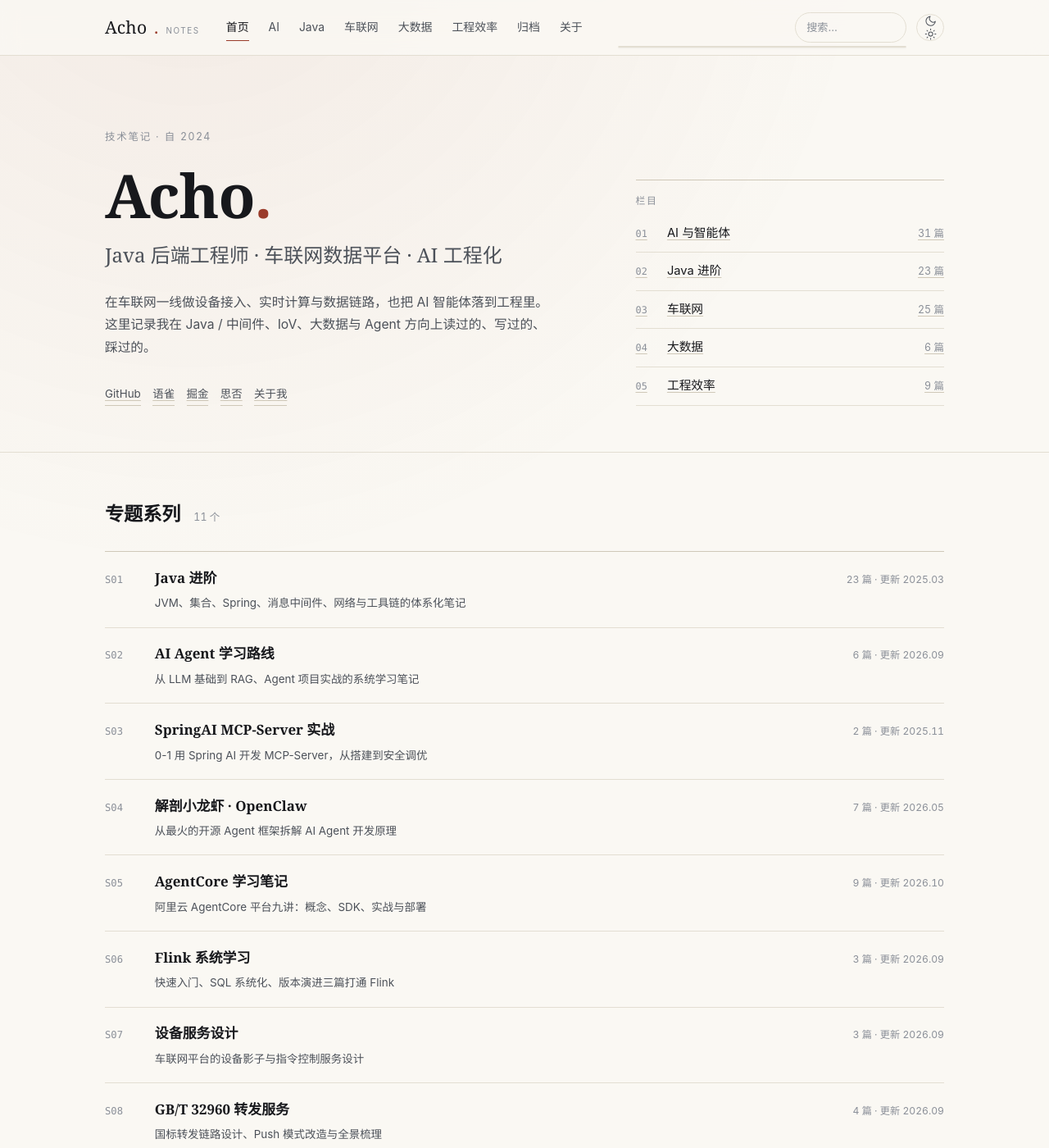
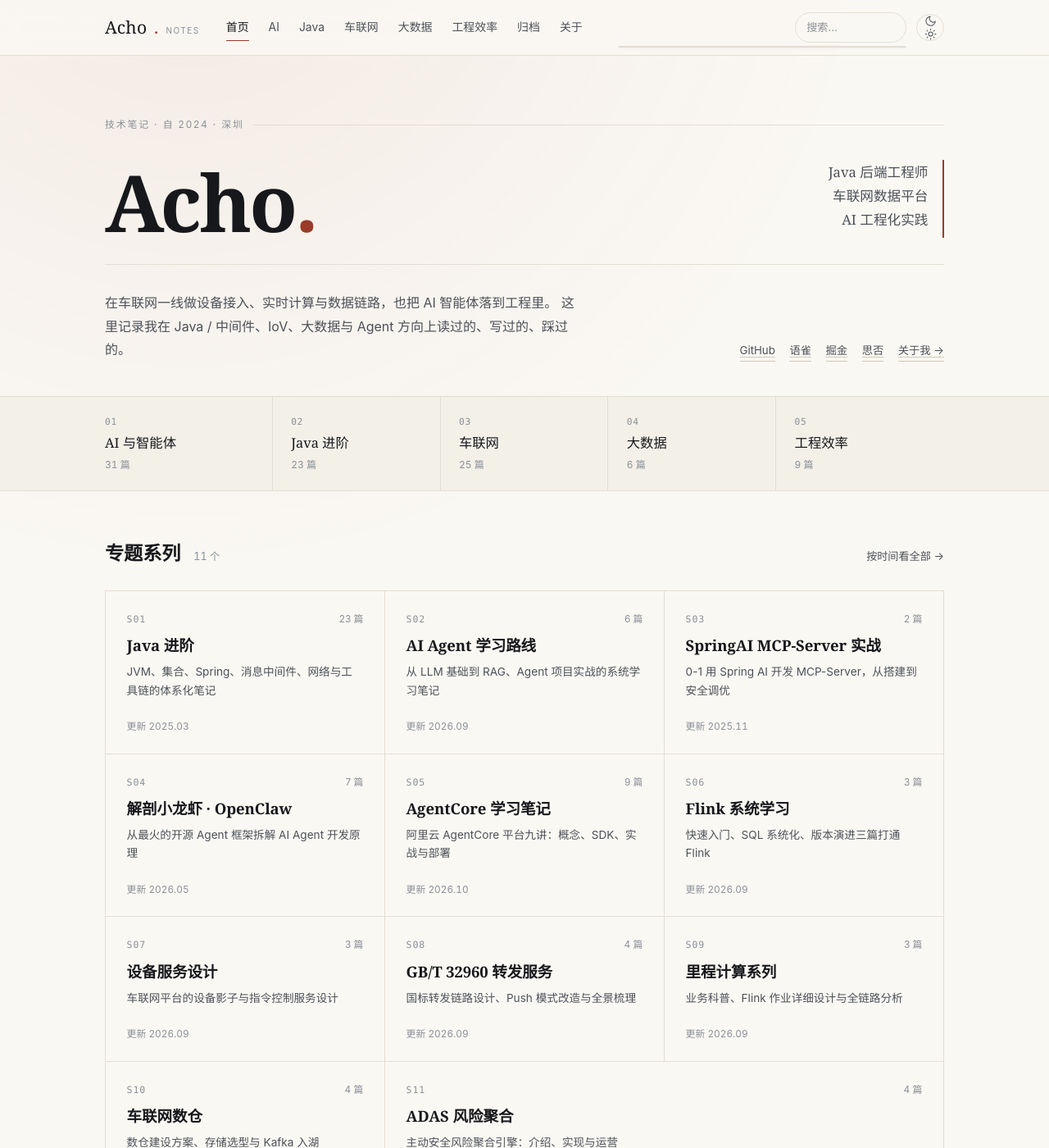
Before and after one commit to Leon-Acco/Leon-Acco.github.io, a Jekyll site: the page built from index.html, in a window 1280 px wide and 1400 px high. Shown: the whole window at 82% size. Built offline with Jekyll 4.4.1, drawn with Linux system fonts in a browser that asks for light colours; some of the changed text lies outside the part shown.

Commit message:
fix: 文章页目录/正文列序错位，正文被压到 224px；重排首页 hero 与系列网格、页脚对齐

```diff
--- a/_layouts/home.html
+++ b/_layouts/home.html
@@ -2,11 +2,15 @@
 layout: default
 ---
 <section class="hero">
-  <div class="wrap hero-grid">
-    <div>
-      <p class="hero-kicker">技术笔记 · 自 2024</p>
+  <div class="wrap">
+    <p class="hero-kicker">技术笔记 · 自 2024 · 深圳</p>
+
+    <div class="hero-top">
       <h1 class="hero-name">Acho<em>.</em></h1>
-      <p class="hero-role">Java 后端工程师 · 车联网数据平台 · AI 工程化</p>
+      <p class="hero-role">Java 后端工程师<br>车联网数据平台<br>AI 工程化实践</p>
+    </div>
+
+    <div class="hero-foot">
       <p class="hero-lede">
         在车联网一线做设备接入、实时计算与数据链路，也把 AI 智能体落到工程里。
         这里记录我在 Java / 中间件、IoV、大数据与 Agent 方向上读过的、写过的、踩过的。
@@ -16,27 +20,25 @@ layout: default
         <a href="https://www.yuque.com/u22429903" target="_blank" rel="noopener">语雀</a>
         <a href="https://juejin.cn/user/4191761160999496" target="_blank" rel="noopener">掘金</a>
         <a href="https://segmentfault.com/u/acho" target="_blank" rel="noopener">思否</a>
-        <a href="{{ '/about/' | relative_url }}">关于我</a>
+        <a href="{{ '/about/' | relative_url }}">关于我 →</a>
       </p>
     </div>
-    <div class="hero-index">
-      <p class="hero-index-title">栏目</p>
-      <ul>
+  </div>
+
+  <nav class="index-strip" aria-label="栏目">
+    <div class="wrap index-strip-inner">
       {% assign cats = "ai,java,iot,bigdata,tools" | split: "," %}
       {% assign catnames = "AI 与智能体,Java 进阶,车联网,大数据,工程效率" | split: "," %}
       {% for c in cats %}
       {% assign n = site.categories[c].size | default: 0 %}
-        <li>
-          <a href="{{ '/' | append: c | append: '/' | relative_url }}">
-            <span class="n">0{{ forloop.index }}</span>
+      <a class="idx" href="{{ '/' | append: c | append: '/' | relative_url }}">
+        <span class="n">{{ forloop.index | prepend: '0' | slice: -2, 2 }}</span>
         <span class="label">{{ catnames[forloop.index0] }}</span>
         <span class="count">{{ n }} 篇</span>
       </a>
-        </li>
       {% endfor %}
-      </ul>
     </div>
-  </div>
+  </nav>
 </section>
 
 <section class="section">
@@ -44,8 +46,10 @@ layout: default
     <div class="section-head">
       <h2>专题系列</h2>
       <span class="count">{{ site.data.series.size }} 个</span>
+      <a class="link" href="{{ '/archive/' | relative_url }}">按时间看全部 →</a>
     </div>
-    <div class="series-rows">
+
+    <div class="series-grid">
       {% assign si = 0 %}
       {% for s in site.data.series %}
       {% assign sposts = site.posts | where: "series", s.id %}
@@ -53,14 +57,15 @@ layout: default
       {% assign si = si | plus: 1 %}
       {% assign first = sposts | sort: "series_order" | first %}
       {% assign latest = sposts | first %}
-      <div class="series-row">
+      <a class="series-cell" href="{{ first.url | relative_url }}">
+        <span class="cell-head">
           <span class="code">S{{ si | prepend: '0' | slice: -2, 2 }}</span>
-        <a class="row-link" href="{{ first.url | relative_url }}">
+          <span class="meta">{{ sposts.size }} 篇</span>
+        </span>
         <h3>{{ s.name }}</h3>
         <p>{{ s.desc }}</p>
+        <span class="cell-foot">更新 {{ latest.date | date: "%Y.%m" }}</span>
       </a>
-        <span class="meta">{{ sposts.size }} 篇 · 更新 {{ latest.date | date: "%Y.%m" }}</span>
-      </div>
       {% endif %}
       {% endfor %}
     </div>
--- a/assets/css/style.css
+++ b/assets/css/style.css
@@ -140,26 +140,63 @@ img { max-width: 100%; height: auto; }
 .search-results .empty { padding: .9rem; color: var(--ink-3); font-size: .82rem; }
 
 /* ---------- hero ---------- */
-.hero { padding: 5.5rem 0 3.5rem; border-bottom: 1px solid var(--rule); }
-.hero-grid { display: grid; grid-template-columns: minmax(0, 1.55fr) minmax(0, 1fr); gap: 4rem; align-items: end; }
-.hero-kicker { font-size: .78rem; letter-spacing: .14em; text-transform: uppercase; color: var(--ink-3); margin: 0 0 1.4rem; }
-.hero-name { font-family: var(--serif); font-weight: 600; font-size: clamp(2.9rem, 6vw, 4.6rem); line-height: 1.02; letter-spacing: -.015em; margin: 0; overflow-wrap: break-word; }
+.hero { padding: 4.6rem 0 0; border-bottom: 1px solid var(--rule); }
+
+.hero-kicker {
+  font-size: .74rem; letter-spacing: .16em; text-transform: uppercase;
+  color: var(--ink-3); margin: 0 0 2rem;
+  display: flex; align-items: center; gap: .7rem;
+}
+.hero-kicker::after { content: ""; height: 1px; flex: 1; background: var(--rule); }
+
+.hero-top {
+  display: flex; align-items: flex-end; justify-content: space-between;
+  gap: 2rem 3rem; flex-wrap: wrap;
+  padding-bottom: 2rem;
+}
+.hero-name {
+  font-family: var(--serif); font-weight: 600;
+  font-size: clamp(3.2rem, 8vw, 6rem); line-height: .92; letter-spacing: -.03em;
+  margin: 0; overflow-wrap: break-word;
+}
 .hero-name em { font-style: normal; color: var(--accent); }
-.hero-role { font-family: var(--serif); font-size: clamp(1.15rem, 2.2vw, 1.5rem); line-height: 1.5; color: var(--ink-2); margin: 1.1rem 0 0; }
-.hero-lede { color: var(--ink-2); font-size: .98rem; max-width: 34rem; margin: 1.6rem 0 0; }
-.hero-links { display: flex; flex-wrap: wrap; gap: .5rem .9rem; margin: 2rem 0 0; font-size: .84rem; }
-.hero-links a { color: var(--ink-2); border-bottom: 1px solid var(--rule-strong); padding-bottom: 1px; }
+.hero-role {
+  font-family: var(--serif); font-size: clamp(.95rem, 1.3vw, 1.12rem);
+  line-height: 1.75; color: var(--ink-2);
+  text-align: right; margin: 0; padding-bottom: .5rem;
+  border-right: 2px solid var(--accent); padding-right: 1.1rem;
+}
+
+.hero-foot {
+  display: grid; grid-template-columns: minmax(0, 1fr) auto;
+  gap: 2rem 3rem; align-items: end;
+  padding: 2rem 0 2.6rem; border-top: 1px solid var(--rule);
+}
+.hero-lede { color: var(--ink-2); font-size: 1rem; max-width: 36rem; margin: 0; line-height: 1.8; }
+.hero-links { display: flex; flex-wrap: wrap; gap: .45rem 1.1rem; margin: 0; font-size: .83rem; }
+.hero-links a { color: var(--ink-2); border-bottom: 1px solid var(--rule-strong); padding-bottom: 1px; white-space: nowrap; }
 .hero-links a:hover { color: var(--accent); border-bottom-color: var(--accent); }
 
-.hero-index { border-top: 1px solid var(--rule-strong); }
-.hero-index-title { font-size: .74rem; letter-spacing: .14em; text-transform: uppercase; color: var(--ink-3); margin: .9rem 0 .4rem; }
-.hero-index ul { list-style: none; margin: 0; padding: 0; }
-.hero-index li { border-bottom: 1px solid var(--rule); }
-.hero-index a { display: flex; align-items: baseline; gap: .8rem; padding: .62rem 0; font-size: .92rem; }
-.hero-index a:hover { color: var(--accent); }
-.hero-index .n { font-family: var(--mono); font-size: .74rem; color: var(--ink-3); min-width: 1.6rem; }
-.hero-index .label { flex: 1; }
-.hero-index .count { font-variant-numeric: tabular-nums; font-size: .78rem; color: var(--ink-3); }
+/* category index strip */
+.index-strip { border-top: 1px solid var(--rule); background: var(--paper-2); }
+.index-strip-inner { display: grid; grid-template-columns: repeat(5, minmax(0, 1fr)); }
+.index-strip .idx {
+  display: flex; flex-direction: column; gap: .3rem;
+  padding: 1.35rem 1.4rem 1.35rem 0; border-right: 1px solid var(--rule);
+  color: inherit; position: relative;
+}
+.index-strip .idx:last-child { border-right: 0; }
+.index-strip .idx:not(:first-child) { padding-left: 1.4rem; }
+.index-strip .idx .n { font-family: var(--mono); font-size: .7rem; color: var(--ink-3); letter-spacing: .06em; }
+.index-strip .idx .label { font-family: var(--serif); font-size: 1.02rem; color: var(--ink); line-height: 1.3; }
+.index-strip .idx .count { font-size: .75rem; color: var(--ink-3); font-variant-numeric: tabular-nums; }
+.index-strip .idx:hover .label { color: var(--accent); }
+.index-strip .idx::after {
+  content: ""; position: absolute; left: 0; right: 1.4rem; bottom: 0; height: 2px;
+  background: var(--accent); transform: scaleX(0); transform-origin: left;
+  transition: transform .25s ease;
+}
+.index-strip .idx:hover::after { transform: scaleX(1); }
 
 /* ---------- sections ---------- */
 .section { padding: 3.4rem 0; border-bottom: 1px solid var(--rule); }
@@ -169,16 +206,38 @@ img { max-width: 100%; height: auto; }
 .section-head .count { font-size: .78rem; color: var(--ink-3); font-variant-numeric: tabular-nums; }
 .section-head .link { margin-left: auto; font-size: .82rem; color: var(--ink-2); }
 
-/* series index rows */
-.series-rows { border-top: 1px solid var(--rule-strong); }
-.series-row { display: grid; grid-template-columns: 2.6rem minmax(0, 1fr) auto; gap: 1.2rem; align-items: baseline; padding: 1.05rem 0; border-bottom: 1px solid var(--rule); }
-.series-row .code { font-family: var(--mono); font-size: .76rem; color: var(--ink-3); }
-.series-row h3 { font-family: var(--serif); font-weight: 600; font-size: 1.06rem; margin: 0; }
-.series-row p { margin: .3rem 0 0; font-size: .84rem; color: var(--ink-2); }
-.series-row .meta { font-size: .76rem; color: var(--ink-3); text-align: right; white-space: nowrap; font-variant-numeric: tabular-nums; }
-.series-row a.row-link { display: block; color: inherit; }
-.series-row a.row-link:hover h3 { color: var(--accent); }
-.series-row { overflow-wrap: break-word; }
+/* series grid */
+.series-grid {
+  display: grid; grid-template-columns: repeat(auto-fill, minmax(19rem, 1fr));
+  border-top: 1px solid var(--rule); border-left: 1px solid var(--rule);
+}
+.series-cell {
+  display: flex; flex-direction: column; gap: .55rem;
+  padding: 1.5rem 1.6rem 1.35rem; background: var(--paper);
+  border-right: 1px solid var(--rule); border-bottom: 1px solid var(--rule);
+  color: inherit; transition: background .2s ease;
+}
+.series-cell:hover { background: var(--paper-2); }
+.series-cell .cell-head { display: flex; align-items: baseline; justify-content: space-between; gap: 1rem; }
+.series-cell .code { font-family: var(--mono); font-size: .72rem; letter-spacing: .08em; color: var(--ink-3); }
+.series-cell h3 {
+  font-family: var(--serif); font-weight: 600; font-size: 1.16rem;
+  margin: 0; line-height: 1.35; letter-spacing: -.005em;
+}
+.series-cell:hover h3 { color: var(--accent); }
+.series-cell p {
+  margin: 0; font-size: .85rem; line-height: 1.65; color: var(--ink-2);
+  display: -webkit-box; -webkit-line-clamp: 3; -webkit-box-orient: vertical; overflow: hidden;
+}
+.series-cell .cell-foot {
+  margin-top: auto; padding-top: .9rem;
+  font-size: .74rem; color: var(--ink-3); font-variant-numeric: tabular-nums;
+}
+.series-cell .meta { font-size: .74rem; color: var(--ink-3); white-space: nowrap; }
+
+/* 末行只有一张卡片时补满整行，避免出现灰色空洞 */
+.series-cell:last-child:nth-child(3n + 2) { grid-column: span 2; }
+.series-cell:last-child:nth-child(3n + 1) { grid-column: 1 / -1; }
 
 /* post rows */
 .post-rows { border-top: 1px solid var(--rule-strong); }
@@ -207,8 +266,16 @@ img { max-width: 100%; height: auto; }
 .badge:hover { color: var(--accent); border-color: var(--accent); }
 .tag { font-size: .76rem; color: var(--ink-3); }
 
-.post-body { padding: 2.8rem 0 1rem; }
-.post-body.layout-toc { display: grid; grid-template-columns: minmax(0, var(--measure)) 14rem; gap: 4rem; justify-content: center; }
+.post-body { padding: 3.2rem 0 1rem; }
+.post-body {
+  width: 100%; max-width: calc(var(--measure) + 14rem + 4rem + 4rem);
+  margin: 0 auto; padding-inline: 2rem;
+}
+.post-body.layout-toc {
+  display: grid; grid-template-columns: minmax(0, var(--measure)) 14rem;
+  gap: 4rem; align-items: start;
+}
+.post-main { min-width: 0; }
 .post-content { min-width: 0; }
 .toc { display: none; }
 .layout-toc .toc { display: block; position: sticky; top: 6rem; align-self: start; max-height: calc(100vh - 8rem); overflow: auto; font-size: .8rem; }
@@ -299,18 +366,20 @@ img { max-width: 100%; height: auto; }
 .callout-note, .callout-info, .callout-abstract, .callout-important { border-left-color: var(--accent); }
 
 /* series nav + post footer */
-.series-nav { margin: 3.4rem 0 1rem; padding: 1.3rem 1.5rem; border: 1px solid var(--rule); border-radius: .5rem; background: var(--surface); }
+.series-nav { margin: 3.6rem 0 0; padding: 1.4rem 1.5rem; border: 1px solid var(--rule); border-radius: .5rem; background: var(--surface); }
 .series-nav-title { font-family: var(--serif); font-size: .98rem; margin-bottom: .7rem; }
 .series-nav ul { list-style: none; margin: 0; padding: 0; }
 .series-nav li { display: flex; gap: .7rem; align-items: baseline; padding: .32rem 0; font-size: .88rem; color: var(--ink-2); }
 .series-nav li .no { font-family: var(--mono); font-size: .72rem; color: var(--ink-3); min-width: 1.2rem; }
 .series-nav li.current { color: var(--accent); }
 .series-nav li a:hover { color: var(--accent); }
-.post-footer { margin-top: 2.6rem; padding-top: 1.1rem; border-top: 1px solid var(--rule); color: var(--ink-3); font-size: .84rem; }
-.post-nav { display: flex; gap: 1.5rem; justify-content: space-between; max-width: var(--measure); margin: 2.6rem auto 4rem; padding-top: 1.4rem; border-top: 1px solid var(--rule); font-size: .88rem; }
-.post-nav a { color: var(--ink-2); max-width: 48%; }
+.post-footer { margin-top: 2.4rem; padding-top: 1rem; border-top: 1px solid var(--rule); color: var(--ink-3); font-size: .84rem; }
+.post-nav { display: grid; grid-template-columns: repeat(2, minmax(0, 1fr)); gap: 1.5rem; margin: 2.8rem 0 4rem; padding-top: 1.4rem; border-top: 1px solid var(--rule); font-size: .9rem; }
+.post-nav a { color: var(--ink); display: flex; flex-direction: column; gap: .3rem; min-width: 0; line-height: 1.5; }
+.post-nav a .dir { font-size: .74rem; letter-spacing: .04em; color: var(--ink-3); }
 .post-nav a:hover { color: var(--accent); }
-.post-nav .right { margin-left: auto; text-align: right; }
+.post-nav a:hover .dir { color: var(--accent); }
+.post-nav .right { margin-left: auto; text-align: right; align-items: flex-end; }
 
 /* ---------- archive / listing pages ---------- */
 .page-head { padding: 4rem 0 2.2rem; border-bottom: 1px solid var(--rule); }
@@ -379,15 +448,21 @@ html[data-theme="dark"] .highlight .c, html[data-theme="dark"] .highlight .c1, h
 
 /* ---------- responsive ---------- */
 @media (max-width: 1080px) {
-  .post-body.layout-toc { display: block; max-width: var(--measure); margin: 0 auto; }
+  .post-body { max-width: var(--measure); }
+  .post-body.layout-toc { display: block; }
   .layout-toc .toc { display: none; }
 }
 @media (max-width: 860px) {
   .wrap { padding: 0 1.35rem; }
-  .hero { padding: 3.4rem 0 2.4rem; }
-  .hero-grid { grid-template-columns: minmax(0, 1fr); gap: 2.4rem; }
-  .hero-index { border-top-color: var(--rule); }
-  .series-row { grid-template-columns: 2rem minmax(0, 1fr) auto; gap: .8rem; }
+  .hero { padding: 3.2rem 0 0; }
+  .hero-top { padding-bottom: 1.6rem; }
+  .hero-role { text-align: left; border-right: 0; border-left: 2px solid var(--accent); padding: 0 0 0 1rem; }
+  .hero-foot { grid-template-columns: minmax(0, 1fr); gap: 1.4rem; padding: 1.6rem 0 2rem; }
+  .index-strip-inner { grid-template-columns: repeat(2, minmax(0, 1fr)); }
+  .index-strip .idx { padding: 1rem 1rem 1rem 0; border-bottom: 1px solid var(--rule); }
+  .index-strip .idx:nth-child(2n) { padding-left: 1rem; border-right: 0; }
+  .index-strip .idx:last-child { grid-column: 1 / -1; border-bottom: 0; }
+  .series-grid { grid-template-columns: minmax(0, 1fr); }
   .post-row { grid-template-columns: 4.6rem minmax(0, 1fr); gap: .5rem .9rem; }
   .post-row .cat { display: none; }
   .about-block { grid-template-columns: minmax(0, 1fr); gap: .7rem; }
@@ -415,8 +490,8 @@ html[data-theme="dark"] .highlight .c, html[data-theme="dark"] .highlight .c1, h
   .post-header { padding: 2.6rem 0 1.6rem; }
   .post-content h2 { font-size: 1.32rem; }
   .post-content h3 { font-size: 1.12rem; }
-  .post-nav { flex-direction: column; gap: .8rem; }
-  .post-nav .right { margin-left: 0; text-align: left; }
+  .post-nav { grid-template-columns: minmax(0, 1fr); gap: .9rem; }
+  .post-nav .right { margin-left: 0; text-align: left; align-items: flex-start; }
 }
 
 @media (prefers-reduced-motion: reduce) {
```
Also changed, not shown: _layouts/post.html (+28 -26 lines). Lines whose indentation alone changed are shown as unchanged.
